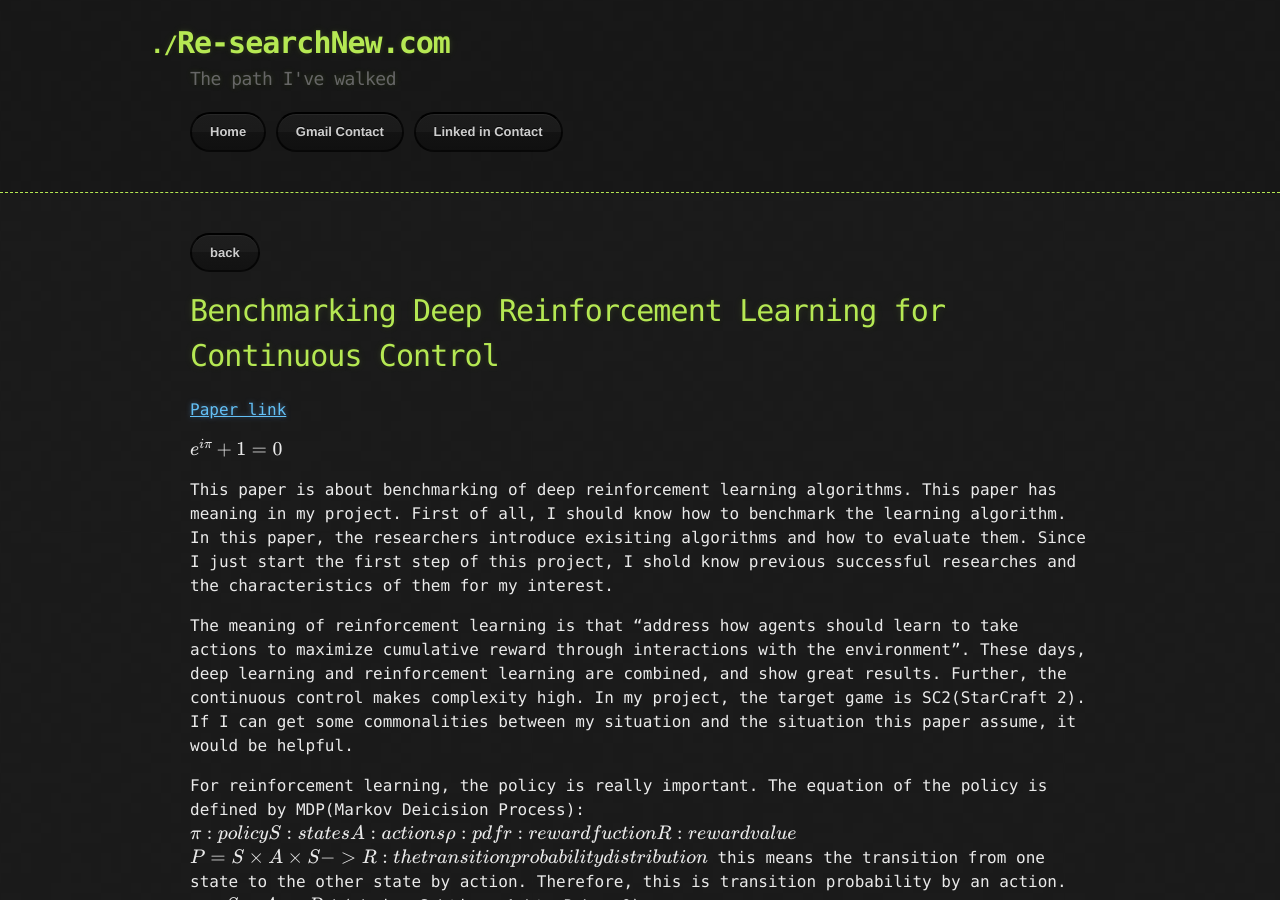
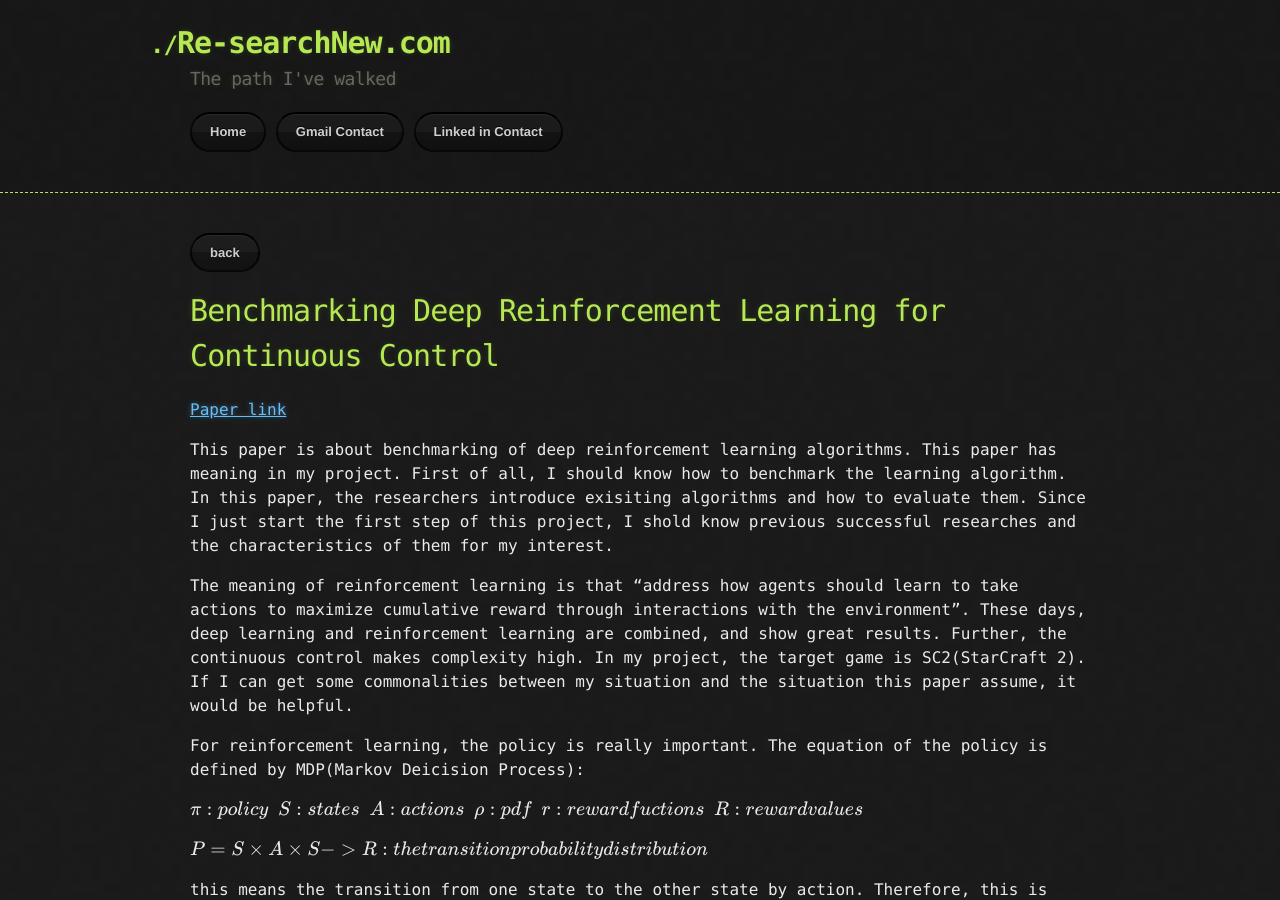
Before and after one commit to celindacain25/jin993.github.io, a Jekyll site: the page built from project/sc2AI/Prev/bcdrl.md, in a window 1280 px wide and 900 px high. Built offline with Jekyll 4.4.1, drawn with Linux system fonts in a browser that asks for light colours; formulas are drawn with MathJax 3; comment, search, counter and statistics services are not loaded; some of the changed text lies outside the part shown.

```diff
--- a/project/sc2AI/Prev/bcdrl.md
+++ b/project/sc2AI/Prev/bcdrl.md
@@ -7,18 +7,26 @@ layout: default
 
 [Paper link](https://arxiv.org/pdf/1604.06778){: target="_blank"}
 
-\\({e}^{i\pi}+1=0\\)
 
 This paper is about benchmarking of deep reinforcement learning algorithms. This paper has meaning in my project. First of all, I should know how to benchmark the learning algorithm. In this paper, the researchers introduce exisiting algorithms and how to evaluate them. Since I just start the first step of this project, I shold know previous successful researches and the characteristics of them for my interest.
 
 The meaning of reinforcement learning is that "address how agents should learn to take actions to maximize cumulative reward through interactions with the environment". These days, deep learning and reinforcement learning are combined, and show great results. Further, the continuous control makes complexity high. In my project, the target game is SC2(StarCraft 2). If I can get some commonalities between my situation and the situation this paper assume, it would be helpful.
 
 For reinforcement learning, the policy is really important. The equation of the policy is defined by MDP(Markov Deicision Process):
-\\(\pi : policy  S : states  A : actions  \rho : pdf  r : reward fuction  R : reward value\\)
+
+\\(\pi : policy\\)
+\\(S : states\\)
+\\(A : actions\\)
+\\(\rho : pdf\\)
+\\(r : reward fuctions\\)
+\\(R : reward values\\)
+
 \\( P = S \times A \times S -> R : the transition probability distribution\\)
+
 this means the transition from one state to the other state by action. Therefore, this is transition probability by an action.
-\\( r = S \times A \to R\\)
-\\( \pi = S \times A \to R_\geq0)
+
+\\( r = S \times A \to R \\)
+\\( \pi = S \times A \to R_\geq0 \\)
 
 
 SC2 is quite challengeable because of its characteristics :
```
